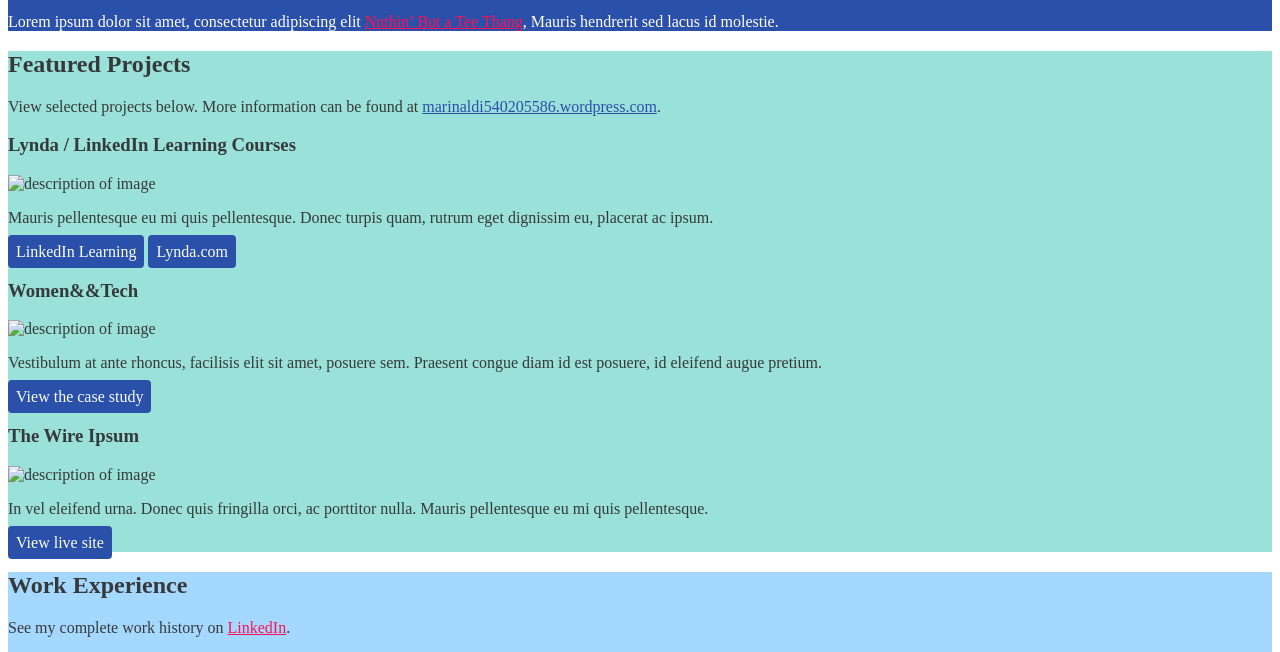
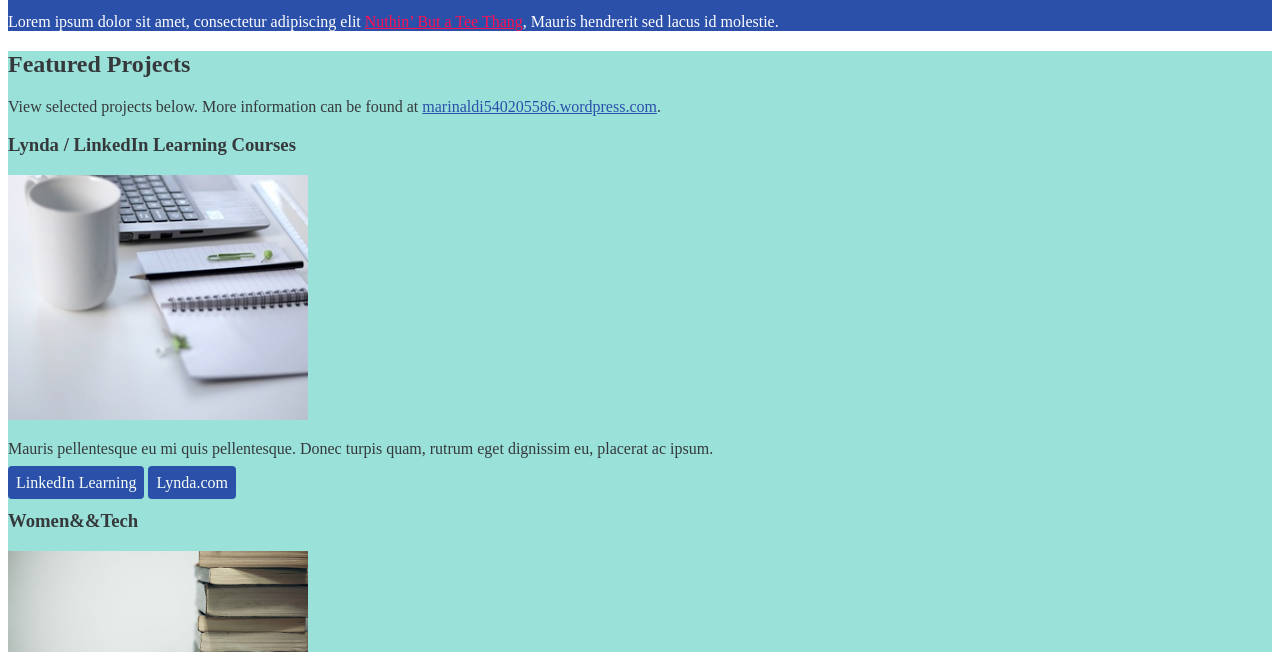
Before and after one commit to marinalid1/Lesson03, a plain HTML site: page index.html in a window 1280 px wide. Shown: the part 148-800 px from the top of the page. Drawn offline with Linux system fonts and the light colour scheme.

Commit message:
Update index.html

```diff
--- a/index.html
+++ b/index.html
@@ -25,7 +25,7 @@
         <!-- Project 1 -->
         <section>
           <h3>Lynda / LinkedIn Learning Courses</h3>
-          <img src="images/placeholder images/thumbnail-2.jpg" alt="description of image">
+          <img src="thumbnail-2.jpg" alt="description of image">
           <p>Mauris pellentesque eu mi quis pellentesque. Donec turpis quam, rutrum eget dignissim eu, placerat ac ipsum.</p>
           <a class="btn" href="https://www.linkedin.com/learning/instructors/christina-truong?u=2125562" target="_blank">LinkedIn Learning</a>
           <a class="btn" href="https://www.lynda.com/Christina-Truong/7842227-1.html">Lynda.com</a>
@@ -34,7 +34,7 @@
         <!-- Project 2 -->
         <section>
           <h3>Women&&Tech</h3>
-          <img src="images/placeholder images/sharon-mccutcheon-unsplash.jpg" alt="description of image">
+          <img src="sharon-mccutcheon-unsplash.jpg" alt="description of image">
           <p>Vestibulum at ante rhoncus, facilisis elit sit amet, posuere sem. Praesent congue diam id est posuere, id eleifend augue pretium.</p>
           <a class="btn" href="http://christinatruong.com/projects/women-and-tech-redesign.html" target="_blank">View the case study</a>
         </section>
@@ -42,7 +42,7 @@
         <!-- Project 3 -->
         <section>
           <h3>The Wire Ipsum</h3>
-          <img src="images/placeholder images/joanna-kosinska-unsplash.jpg" alt="description of image">
+          <img src="joanna-kosinska-unsplash.jpg" alt="description of image">
           <p> In vel eleifend urna. Donec quis fringilla orci, ac porttitor nulla. Mauris pellentesque eu mi quis pellentesque.</p>
           <a class="btn" href="http://thewireipsum.com" target="_blank">View live site</a>
         </section>
```
